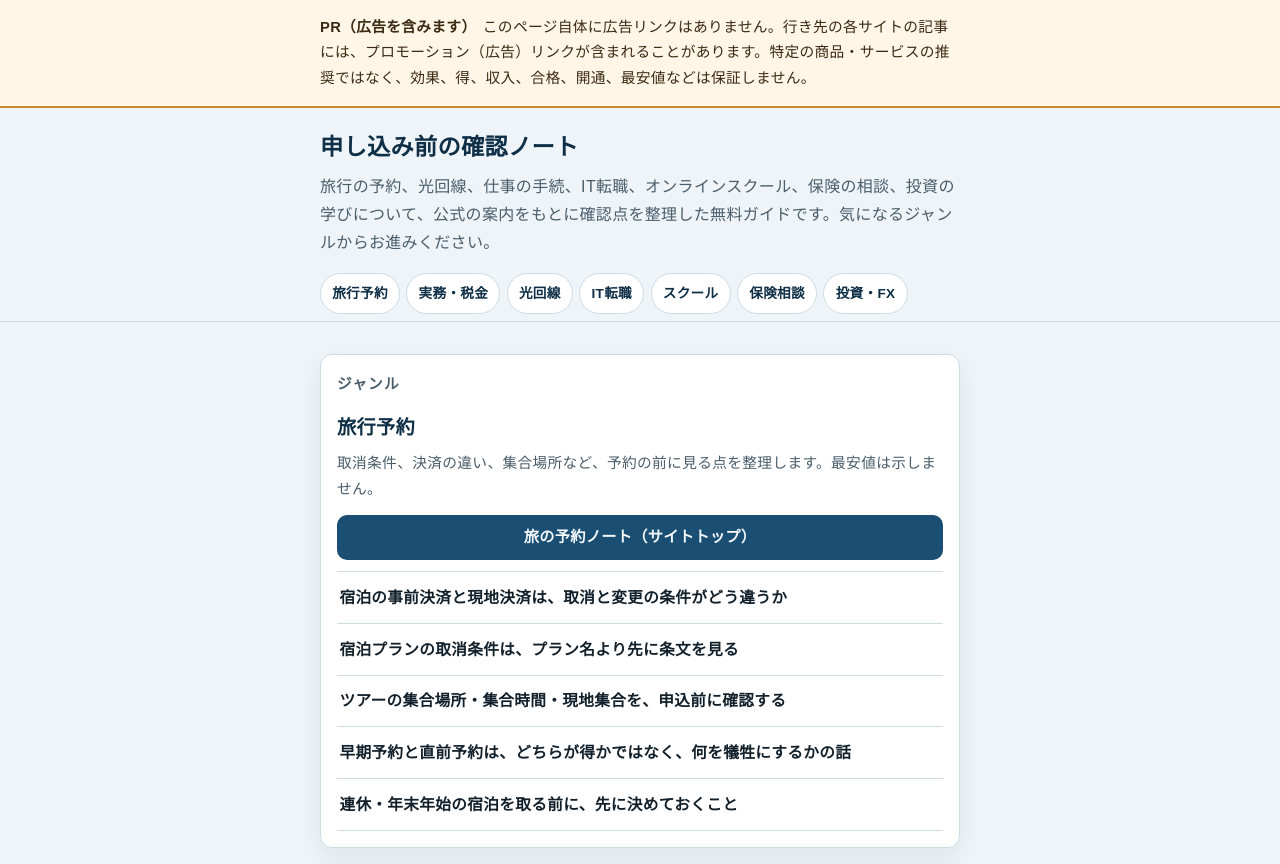
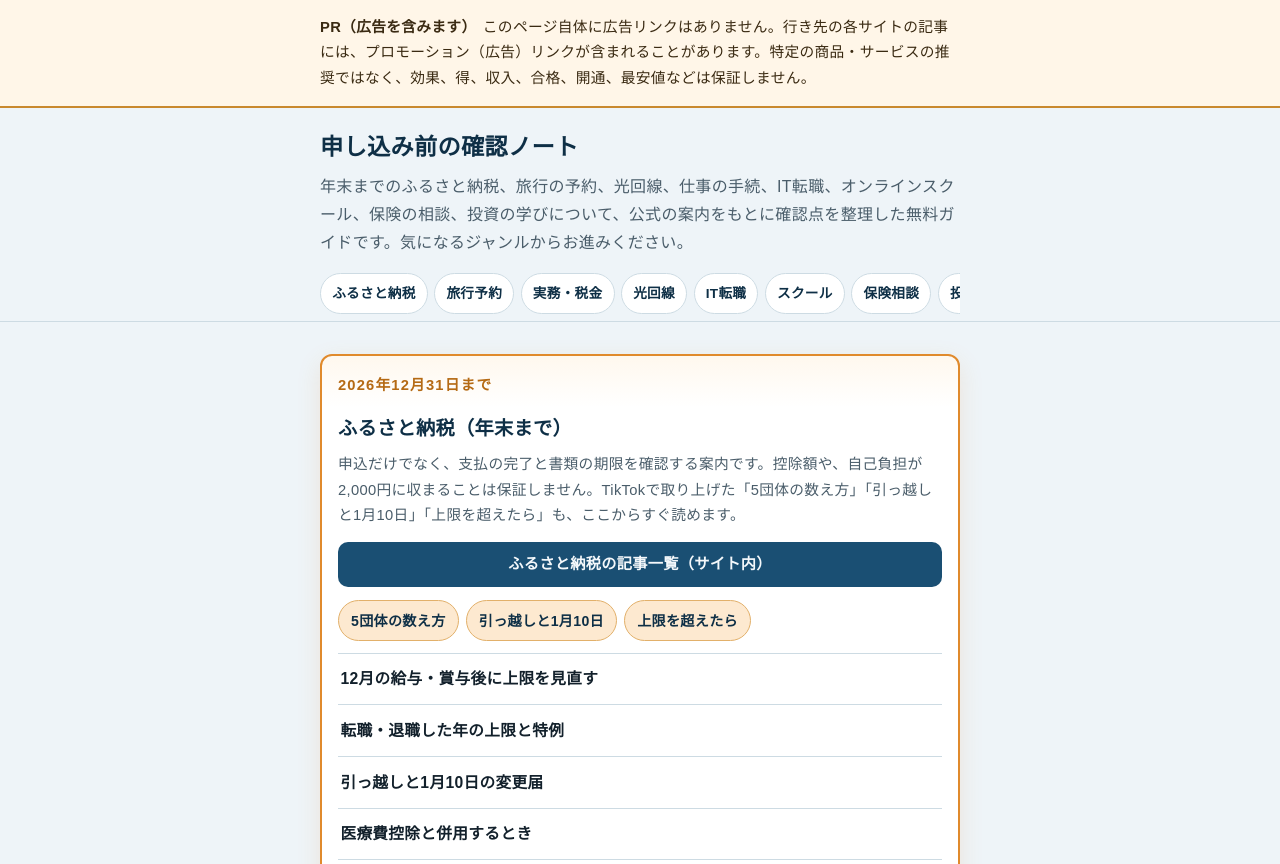
Before and after one commit to ats-business-hub/links, a plain HTML site: page index.html in a window 1280 px wide. Shown: the part 67-931 px from the top of the page. Drawn offline with Linux system fonts and the light colour scheme.

Commit message:
リンクまとめの先頭に、ふるさと納税（年末まで）の案内を置く
TikTok（5団体の数え方、引っ越しと1月10日、上限を超えたら）からの流入で、年末向けの確認記事へすぐ進めるようにする。既存のPR表記と?from=の引き継ぎは維持する。

```diff
--- a/index.html
+++ b/index.html
@@ -35,13 +35,14 @@
   <div class="hero">
     <div class="wrap">
       <h1>申し込み前の確認ノート</h1>
-      <p class="lede">旅行の予約、光回線、仕事の手続、IT転職、オンラインスクール、保険の相談、投資の学びについて、公式の案内をもとに確認点を整理した無料ガイドです。気になるジャンルからお進みください。</p>
+      <p class="lede">年末までのふるさと納税、旅行の予約、光回線、仕事の手続、IT転職、オンラインスクール、保険の相談、投資の学びについて、公式の案内をもとに確認点を整理した無料ガイドです。気になるジャンルからお進みください。</p>
     </div>
   </div>
 
   <nav class="jump" aria-label="ジャンル">
     <div class="wrap">
       <ul>
+        <li><a href="#furusato">ふるさと納税</a></li>
         <li><a href="#travel">旅行予約</a></li>
         <li><a href="#jitsumu">実務・税金</a></li>
         <li><a href="#hikari">光回線</a></li>
@@ -55,6 +56,29 @@
 
   <main>
     <div class="wrap">
+
+      <section class="genre genre-featured" id="furusato">
+        <header class="genre-head">
+          <p class="kicker">2026年12月31日まで</p>
+          <h2>ふるさと納税（年末まで）</h2>
+          <p>申込だけでなく、支払の完了と書類の期限を確認する案内です。控除額や、自己負担が2,000円に収まることは保証しません。TikTokで取り上げた「5団体の数え方」「引っ越しと1月10日」「上限を超えたら」も、ここからすぐ読めます。</p>
+          <a class="site-top" href="https://ats-business-hub.github.io/jitsumu-guide/categories/furusato/">ふるさと納税の記事一覧（サイト内）</a>
+        </header>
+        <ul class="topic-chips" aria-label="よく見られる確認点">
+          <li><a href="https://ats-business-hub.github.io/jitsumu-guide/articles/furusato-2026-kaisei/">5団体の数え方</a></li>
+          <li><a href="https://ats-business-hub.github.io/jitsumu-guide/articles/furusato-hikkoshi/">引っ越しと1月10日</a></li>
+          <li><a href="https://ats-business-hub.github.io/jitsumu-guide/articles/furusato-jogen-koeta/">上限を超えたら</a></li>
+        </ul>
+        <ul class="articles">
+          <li><a href="https://ats-business-hub.github.io/jitsumu-guide/articles/furusato-12gatsu-jogen/">12月の給与・賞与後に上限を見直す</a></li>
+          <li><a href="https://ats-business-hub.github.io/jitsumu-guide/articles/furusato-tenshoku-taishoku/">転職・退職した年の上限と特例</a></li>
+          <li><a href="https://ats-business-hub.github.io/jitsumu-guide/articles/furusato-hikkoshi/">引っ越しと1月10日の変更届</a></li>
+          <li><a href="https://ats-business-hub.github.io/jitsumu-guide/articles/furusato-iryouhi-heiyo/">医療費控除と併用するとき</a></li>
+          <li><a href="https://ats-business-hub.github.io/jitsumu-guide/articles/furusato-fukugyo/">副業がある人の特例と申告</a></li>
+          <li><a href="https://ats-business-hub.github.io/jitsumu-guide/articles/furusato-jogen-koeta/">上限を超えたらどうなるか</a></li>
+          <li><a href="https://ats-business-hub.github.io/jitsumu-guide/articles/furusato-2026-kaisei/">2026年の改正と5団体の数え方</a></li>
+        </ul>
+      </section>
 
       <section class="genre" id="travel">
         <header class="genre-head">
--- a/style.css
+++ b/style.css
@@ -180,3 +180,34 @@ main { padding: 1rem 0 2.5rem; }
 }
 .site-footer p { margin: 0 0 0.7rem; }
 .site-footer .small { opacity: 0.75; margin: 0; }
+
+.genre-featured {
+  border: 2px solid var(--accent);
+  background: linear-gradient(180deg, #fff8ee 0%, var(--bg-elev) 3.2rem);
+  box-shadow: 0 8px 24px rgba(224, 138, 44, 0.14);
+}
+.genre-featured .kicker { color: #b56a14; }
+.topic-chips {
+  display: flex;
+  flex-wrap: wrap;
+  gap: 0.45rem;
+  margin: 0.85rem 0 0.15rem;
+  padding: 0;
+  list-style: none;
+}
+.topic-chips a {
+  display: inline-block;
+  padding: 0.45rem 0.75rem;
+  border-radius: 999px;
+  background: var(--accent-soft);
+  border: 1px solid #e2b06a;
+  color: var(--navy-deep);
+  text-decoration: none;
+  font-size: 0.88rem;
+  font-weight: 700;
+}
+.topic-chips a:hover {
+  background: var(--accent);
+  border-color: var(--accent);
+  color: #1a140c;
+}
```
